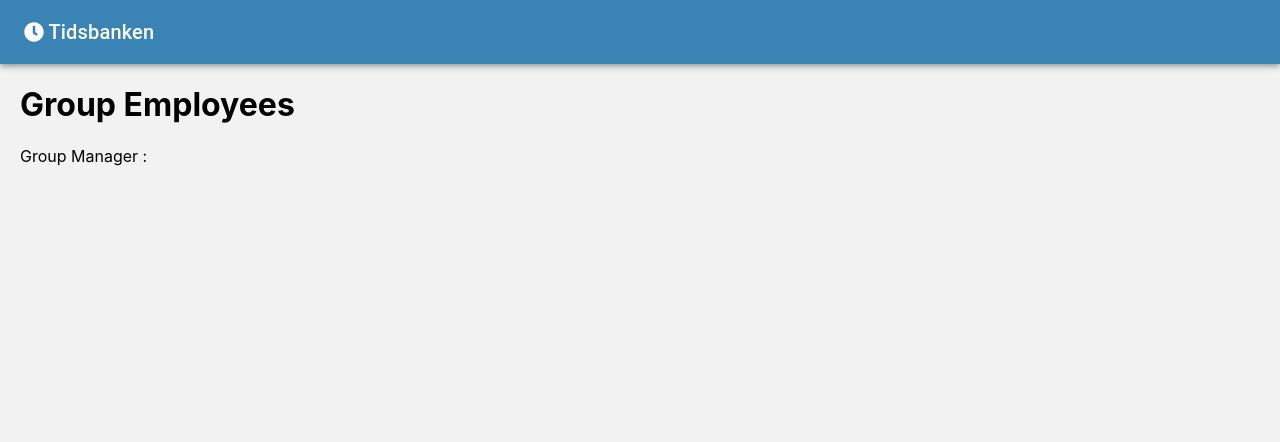
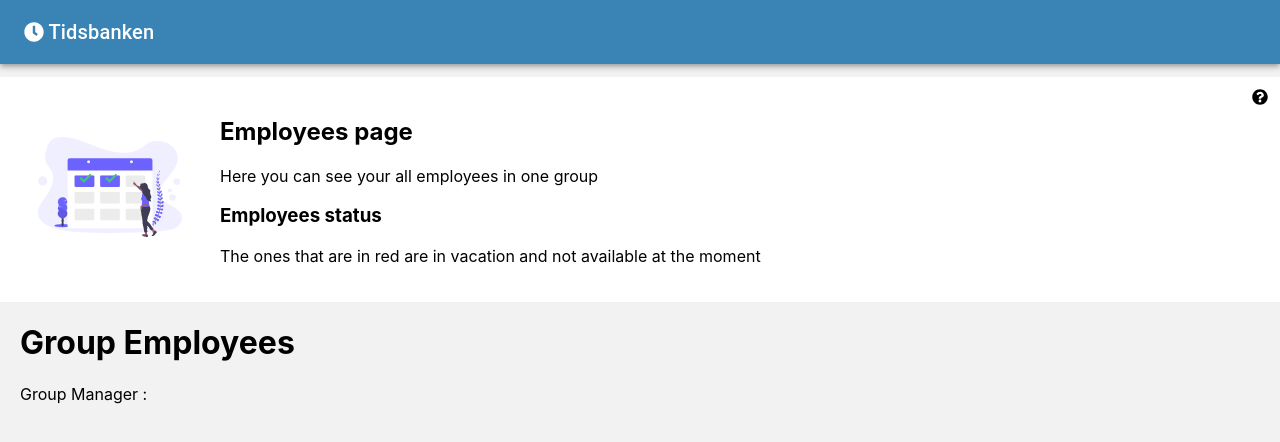
Before and after one commit to Misaoo/TidsbankenFE, a React (Create React App) app: page /user/1 in a window 1280 px wide. Shown: the top 442 px of the page. Built offline with nearby package versions, Linux system fonts and the light colour scheme; no server answers; sample sign-in values are in the browser's storage.

Commit message:
added info box to users page

```diff
--- a/src/components/User/User.js
+++ b/src/components/User/User.js
@@ -2,6 +2,9 @@ import React, { Component } from "react";
 import axios from "axios";
 import "./User.css";
 import UserCard from "../Users/UserCard";
+import Infobox from '../../components/common/infobox/Infobox';
+import bookingpicture from '../../pic/undraw_booking_33fn.svg';
+
 
 import { Link } from "react-router-dom";
 
@@ -98,6 +101,12 @@ class User extends Component {
   render() {
     return (
       <React.Fragment>
+            <Infobox className="infoBox" infoboxId="calendarHelpInfo" image={<img src={bookingpicture} alt="Booking" height="100px"/>}>
+            <h2>Employees page</h2>
+            <p>Here you can see your all employees in one group</p>
+            <h3>Employees status</h3>
+            <p>The ones that are in red are in vacation and not available at the moment</p>
+          </Infobox>
       <h1 className="userPageH1">Group Employees</h1>
       <p className="userPageH1">   Group Manager  : {this.state.name} {this.state.lastName}</p>
       <div className="userPage">{this.state.users}</div>
--- a/src/views/dashboard/Dashboard.tsx
+++ b/src/views/dashboard/Dashboard.tsx
@@ -1,7 +1,7 @@
 import React, { useContext } from 'react';
 import AuthContext from "../../components/auth/AuthContext";
 import Calendar from '../../components/dashboard/calendar/Calendar';
-
+import Users from '../../components/Users/Users'
 const Dashboard = (props:any) => {
     const { user } = useContext(AuthContext);
     const loggedIn =
@@ -23,7 +23,7 @@ const Dashboard = (props:any) => {
         )}
 
         {loggedInSuperUser && (
-            <h1>SUPERUSER</h1>
+            <Users/>
         )}
       </>
     )
```
Also changed, not shown: src/components/AdminPage/Navbar/Navbar.tsx (line endings or trailing spaces).
